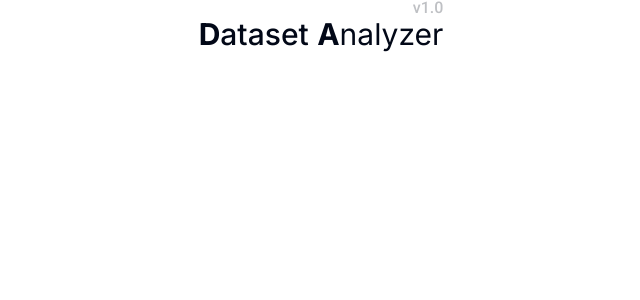
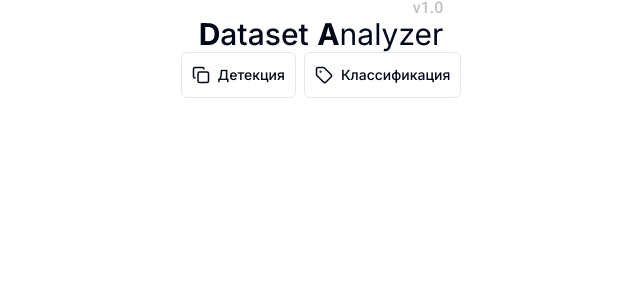
Before and after one commit to khudobin-v/dataset-analyzer, a Next.js app: page / in a window 1280 px wide. Shown: the top 300 px of the page, without its empty margins (319-959 px from the left). Built offline with nearby package versions, Linux system fonts and the light colour scheme.

Commit message:
Реализация выбора типа анализа датасета и работа со шрифтами

```diff
--- a/src/app/layout.tsx
+++ b/src/app/layout.tsx
@@ -1,8 +1,8 @@
 import "@/app/globals.css";
 import { cn } from "@/lib/utils";
-import { Roboto } from "next/font/google";
+import { Inter } from "next/font/google";
 
-const robotoFont = Roboto({
+const interFont = Inter({
   subsets: ["cyrillic"],
   weight: ["100", "300", "400", "500", "700", "900"],
   variable: "--font-sans",
@@ -19,7 +19,7 @@ export default function RootLayout({ children }: RootLayoutProps) {
       <body
         className={cn(
           "min-h-screen bg-background font-sans antialiased",
-          robotoFont.variable,
+          interFont.variable,
         )}
       >
         {children}
--- a/src/app/page.tsx
+++ b/src/app/page.tsx
@@ -1,9 +1,11 @@
+import { AnalyzerTypeSelector } from "@/components/ui/analyzer-type-selector";
 import { LogoHeading } from "@/components/ui/logo-heading";
 
 const HomePage = () => {
   return (
     <div className="flex w-full flex-col items-center justify-center">
       <LogoHeading />
+      <AnalyzerTypeSelector />
     </div>
   );
 };
--- /dev/null
+++ b/src/components/ui/analyzer-type-button.tsx
@@ -0,0 +1,29 @@
+import { cn } from "@/lib/utils";
+import { type LucideIcon } from "lucide-react";
+
+type AnalyzerTypeButtonProps = {
+  name: string;
+  Icon: LucideIcon;
+  selected: boolean;
+  onClick: () => void;
+};
+
+export const AnalyzerTypeButton = ({
+  name,
+  Icon,
+  selected,
+  onClick,
+}: AnalyzerTypeButtonProps) => {
+  return (
+    <div
+      onClick={onClick}
+      className={cn(
+        "flex cursor-pointer items-center justify-center gap-2 rounded-md border-[1.5px] p-3 px-2.5 transition-colors hover:border-black/10 hover:bg-black/5 hover:shadow-sm",
+        { "border-green-600 bg-black/5 hover:border-green-500": selected },
+      )}
+    >
+      <Icon size={18} />
+      <span className="select-none text-sm font-medium">{name}</span>
+    </div>
+  );
+};
--- /dev/null
+++ b/src/components/ui/analyzer-type-selector.tsx
@@ -0,0 +1,25 @@
+"use client";
+
+import { CopyIcon, TagIcon } from "lucide-react";
+import { useState } from "react";
+import { AnalyzerTypeButton } from "./analyzer-type-button";
+
+export const AnalyzerTypeSelector = () => {
+  const [selectedType, setSelectedType] = useState<string | null>(null);
+  return (
+    <div className="flex items-center gap-2">
+      <AnalyzerTypeButton
+        Icon={CopyIcon}
+        name="Детекция"
+        selected={selectedType === "Детекция"}
+        onClick={() => setSelectedType("Детекция")}
+      />
+      <AnalyzerTypeButton
+        Icon={TagIcon}
+        name="Классификация"
+        selected={selectedType === "Классификация"}
+        onClick={() => setSelectedType("Классификация")}
+      />
+    </div>
+  );
+};
--- a/src/components/ui/logo-heading.tsx
+++ b/src/components/ui/logo-heading.tsx
@@ -1,7 +1,7 @@
 import { cn } from "@/lib/utils";
-import { Inter } from "next/font/google";
+import { Roboto } from "next/font/google";
 
-const interFont = Inter({
+const robotoFont = Roboto({
   subsets: ["cyrillic"],
   weight: ["100", "300", "400", "500", "700", "900"],
   variable: "--font-sans",
@@ -9,13 +9,15 @@ const interFont = Inter({
 export const LogoHeading = () => {
   return (
     <div className="flex select-none flex-col items-end">
-      <h6 className="text-base font-medium leading-none opacity-25">v1.0</h6>
-      <h1
+      <h6
         className={cn(
-          "leading-2 flex items-center font-sans text-3xl",
-          interFont.variable,
+          "font-sans text-base font-medium leading-none opacity-25",
+          robotoFont.variable,
         )}
       >
+        v1.0
+      </h6>
+      <h1 className="leading-2 flex items-center font-sans text-3xl">
         <span className="font-medium first-letter:font-semibold">Dataset</span>
         &nbsp;
         <span className="first-letter:font-semibold">Analyzer</span>
```
Also changed, not shown: tailwind.config.ts (indentation only).
